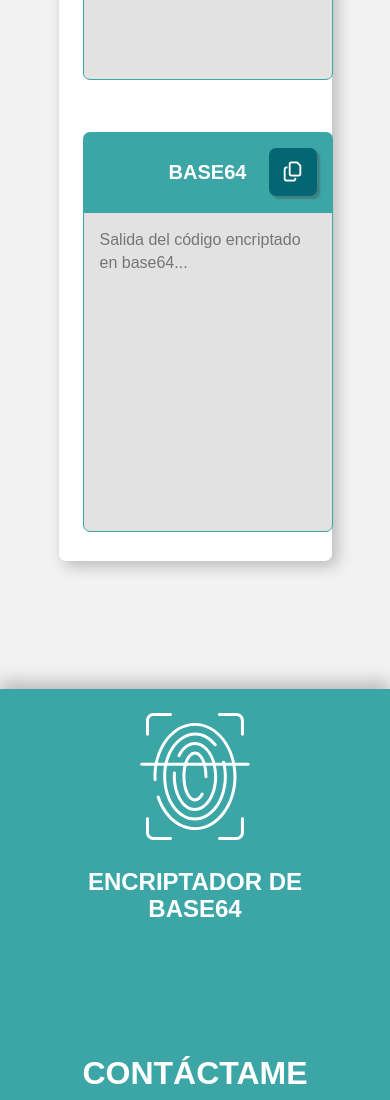
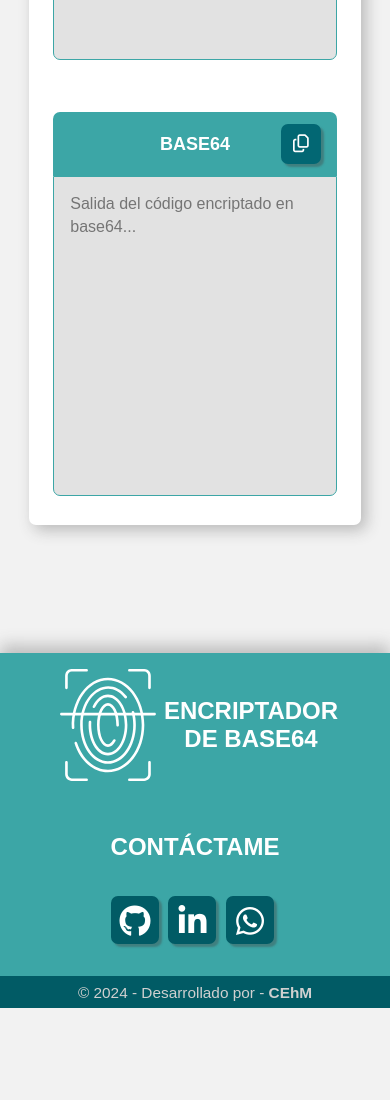
Before and after one commit to CEhM-Hernandez/base64-encoder, a plain HTML site: page index.html in a window 390 px wide. Shown: the part 600-1700 px from the top of the page. After the commit the page ends 1608 px from the top, so only its background shows below. Drawn offline with Linux system fonts and the light colour scheme; a web font is replaced by a local one.

Commit message:
responsive bug pseudofixed

```diff
--- a/index.html
+++ b/index.html
@@ -13,10 +13,8 @@
 
 <body>
     <header class="hero-logo">
-        <a href="#" class="logo">
-            <img src="img/white-logo.svg" alt="text to base64 encode logo">
-            <h1 class="title">encriptador de base64</h1>
-        </a>
+        <img src="img/white-logo.svg" alt="text to base64 encode logo">
+        <h1>encriptador de base64</h1>
     </header>
 
     <main>
@@ -57,13 +55,11 @@
     <footer>
         <div class="footer-content">
             <div class="box">
-                <a href="#">
-                    <img src="img/white-logo.svg" alt="text encode logo">
-                    <h2 class="title">encriptador de base64</h2>
-                </a>
+                <img src="img/white-logo.svg" alt="text encode logo">
+                <h2 class="title">encriptador de base64</h2>
             </div>
             <div class="box">
-                <h3>contáctame</h3>
+                <h2>contáctame</h2>
                 <div class="social-media">
                     <a href="https://www.github.com/CEhM-Hernandez/" target="_blank">
                         <i class="fa-brands fa-github"></i>
--- a/styles/index.css
+++ b/styles/index.css
@@ -12,40 +12,34 @@ body {
 
 .hero-logo {
     width: 100%;
+    padding: 30px;
 
     display: flex;
     justify-content: center;
+    align-items: center;
 
+    color: #FFF;
     background-color: #3CA6A6;
     box-shadow: 5px 5px 15px 0px rgba(54, 54, 54, 0.3);
 }
 
-.hero-logo a {
-    padding: 2rem;
-    color: #FFF;
-
-    display: flex;
-    align-items: center;
-
-    text-align: center;
-}
-
-.hero-logo a img {
+.hero-logo img {
     width: 7rem;
 }
 
-.title {
+.hero-logo h1 {
     text-transform: uppercase;
 }
 
 /* ------------------------------- containers & content ------------------------------- */
 main {
-    width: 70%;
+    width: 85%;
     margin: auto;
 }
 
 .card {
     width: 100%;
+    min-width: 290px;
     padding: 1.5rem;
     margin-top: 5rem;
 
@@ -64,7 +58,7 @@ main {
 }
 
 .card .container .label {
-    height: 5rem;
+    height: 4rem;
     width: 100%;
 
     display: inline-flex;
@@ -82,7 +76,7 @@ main {
 }
 
 .card .container .label h2 {
-    font-size: 20px;
+    font-size: 18px;
 }
 
 .btn {
@@ -99,8 +93,8 @@ main {
 }
 
 .btn span {
-    height: 3rem;
-    width: 3rem;
+    height: 2.5rem;
+    width: 2.5rem;
 
     position: relative;
     z-index: 2;
@@ -116,8 +110,8 @@ main {
 }
 
 .btn span i {
-    font-size: 20px;
-    line-height: 3rem;
+    font-size: 18px;
+    line-height: 2.5rem;
 }
 
 .btn .tooltip {
@@ -244,7 +238,7 @@ footer {
 
     display: grid;
     grid-template-columns: repeat(auto-fit, minmax(250px, 1fr));
-    gap: 5rem;
+    gap: 2rem;
 
 }
 
@@ -252,27 +246,20 @@ footer {
     width: 100%;
 
     display: flex;
-    flex-direction: column;
     justify-content: center;
     align-items: center;
-}
 
-.footer-content .box a img {
-    width: 50%;
-    padding: .5rem;
-    margin: auto;
-
-    display: block;
-}
-
-.footer-content .box h2 {
     text-align: center;
+    text-transform: uppercase;
     color: #FFF;
 }
 
-.footer-content .box h3 {
-    font-size: xx-large;
-    text-transform: uppercase;
+.footer-content .box:last-child {
+    flex-direction: column;
+}
+
+.footer-content .box img {
+    width: 7rem;
 }
 
 .footer-content .box .social-media {
@@ -322,9 +309,7 @@ footer {
     text-align: center;
     font-size: larger;
     color: #d0d0d0;
-
     background-color: #015b65;
-
 }
 
 .end-page a {
```
